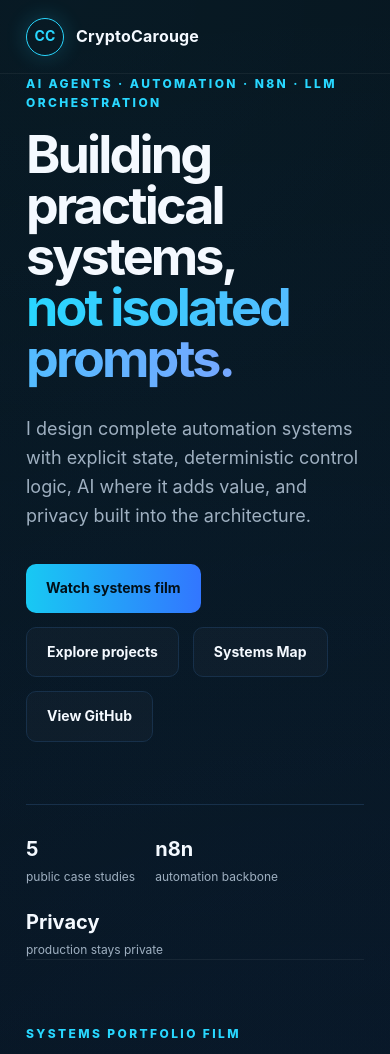
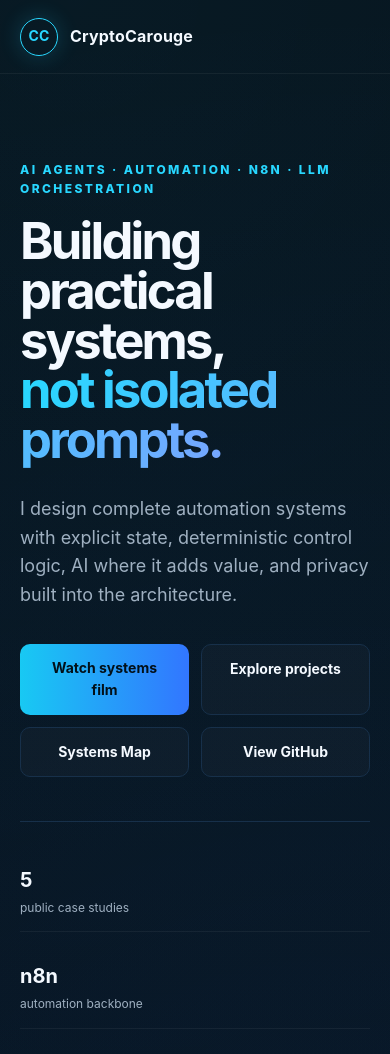
Before and after one commit to cryptocarouge/cryptocarouge.github.io, a plain HTML site: page index.html in a window 390 px wide. Shown: the top 1054 px of the page. Drawn offline with Linux system fonts and the light colour scheme.

Commit message:
Harden responsive layout for mobile

```diff
--- a/styles.css
+++ b/styles.css
@@ -104,3 +104,36 @@ footer{max-width:var(--max);margin:auto;padding:34px 26px 54px;border-top:1px so
   .film-meta{align-items:flex-start;flex-direction:column;padding:18px}
   .film-meta .button{width:100%;text-align:center}
 }
+
+
+/* Mobile/layout hardening */
+html,body{width:100%;max-width:100%;overflow-x:hidden}
+.nav,main,footer,.hero,.section,.section-heading,.film-shell{min-width:0;max-width:100%}
+main,.nav,footer{width:100%}
+h1,h2,.lead,.section-heading p,.policy p,.card p{overflow-wrap:anywhere}
+.signal{display:grid;grid-template-columns:repeat(3,minmax(0,1fr));gap:20px;width:100%;max-width:760px}
+.signal div{min-width:0}
+.portfolio-film{width:100%;max-width:100%;min-width:0;height:auto;aspect-ratio:16/9;object-fit:cover}
+
+@media(max-width:760px){
+  main{padding:0 20px}
+  .nav{padding:0 20px}
+  .hero{min-height:auto;padding:86px 0 72px;width:100%}
+  h1{font-size:clamp(44px,13vw,58px);line-height:.98;max-width:100%}
+  .lead{font-size:18px;max-width:100%}
+  .cta-row{display:grid;grid-template-columns:1fr 1fr;gap:12px;width:100%}
+  .button{text-align:center;min-width:0}
+  .signal{grid-template-columns:1fr;gap:14px;margin-top:44px}
+  .signal div{padding:14px 0;border-bottom:1px solid rgba(255,255,255,.05)}
+  .signal div:last-child{border-bottom:0}
+  .film-heading{max-width:100%}
+  .portfolio-film{border-radius:0}
+  .film-meta strong,.film-meta span{overflow-wrap:anywhere}
+  footer{padding-left:20px;padding-right:20px}
+}
+
+@media (hover:none) and (pointer:coarse) and (max-width:1200px){
+  body{overflow-x:hidden}
+  main,.nav,footer{max-width:100%;width:100%}
+  .hero,.section,.film-shell,.portfolio-film{max-width:100%;min-width:0}
+}
```
